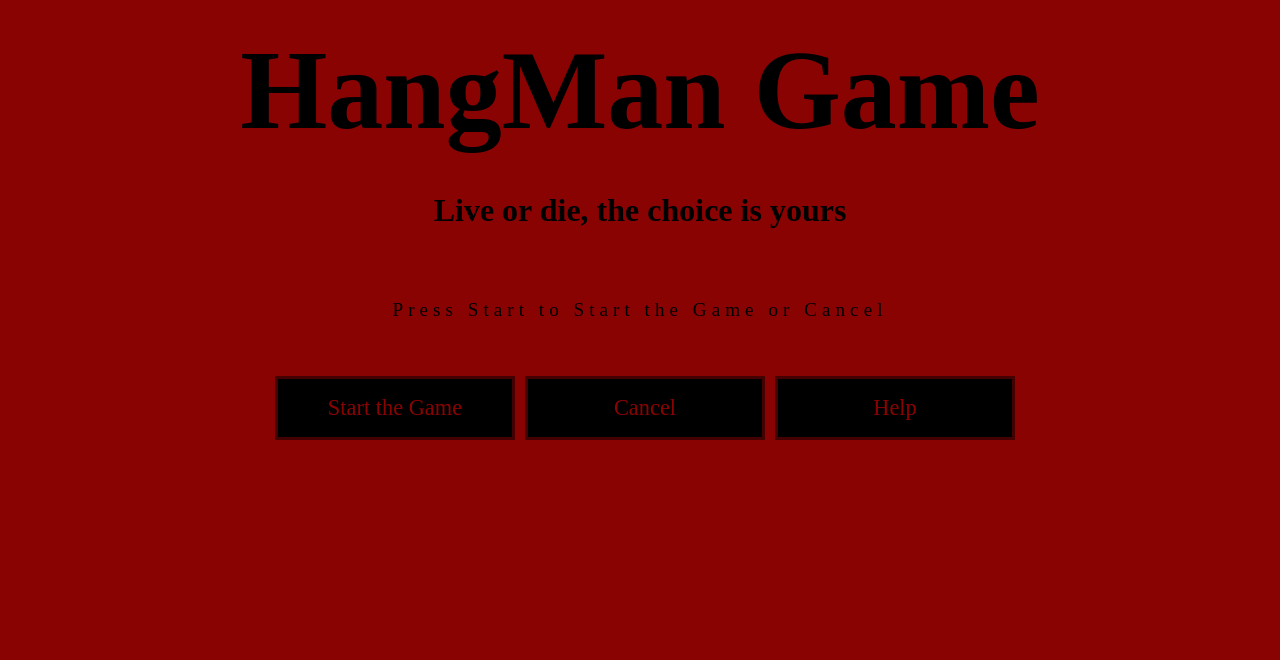
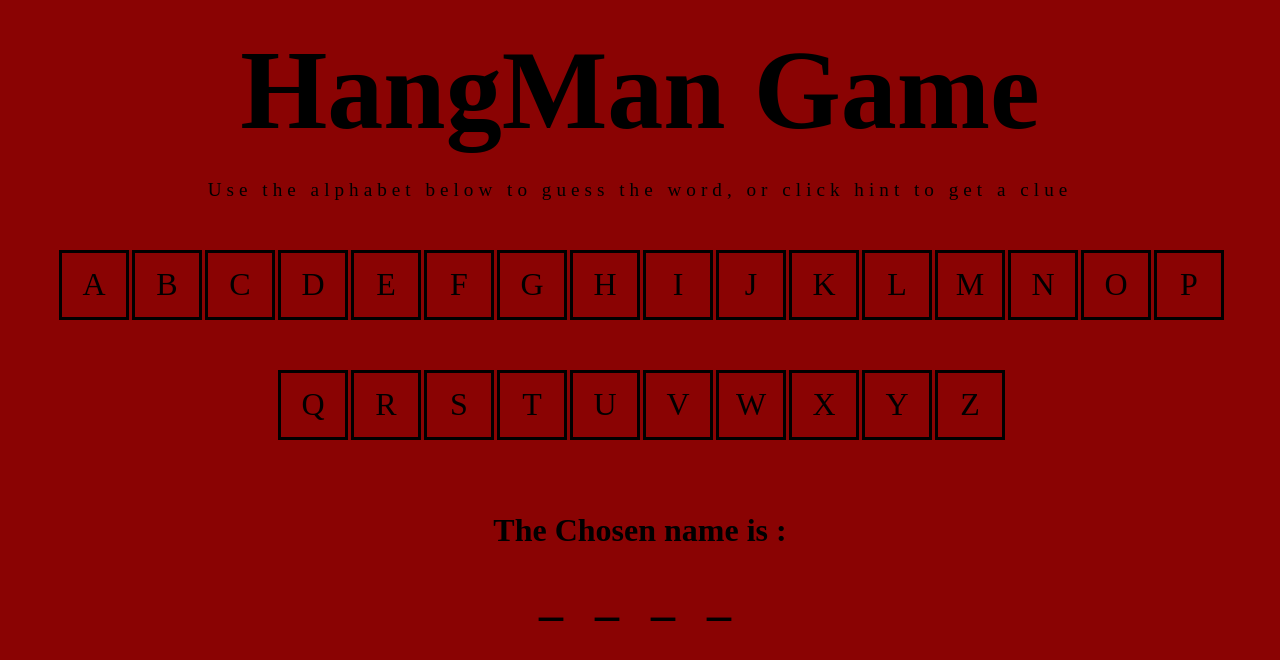
Before and after one commit to Ali-A-Koye/hangman_react_js, a React (Create React App) app in the folder hangman/: page / in a window 1280 px wide. Shown: the top 660 px of the page. Built offline with nearby package versions, Linux system fonts and the light colour scheme; a web font is replaced by a local one.

Commit message:
Now Dynamic Word Lettering Works , fills the underscored as it finds the letter

```diff
--- a/hangman/src/App.css
+++ b/hangman/src/App.css
@@ -92,3 +92,10 @@ p{
   color:white;
 
 }
+
+
+#underscored{
+  line-height:2vh;
+  font-size: 3rem;
+  letter-spacing: 10px;
+}
--- a/hangman/src/App.js
+++ b/hangman/src/App.js
@@ -7,7 +7,7 @@ import './App.css';
 
 
 function App() {
-  const [isStarted, setIsStarted] = useState(false);
+  const [isStarted, setIsStarted] = useState(true);
 
   function changeState() {
     setIsStarted(true);
--- a/hangman/src/components/game.jsx
+++ b/hangman/src/components/game.jsx
@@ -1,19 +1,13 @@
 import React from 'react';
 import Letters from './letters';
-import axios from 'axios'
 
-const getName = async () => {
-    let word = axios.get("https://random-word-api.herokuapp.com/word?number=1");
-
-    return word[0];
-}
 function game() {
     return (
         <div>
             <h1>HangMan Game</h1>
             <p>Use the alphabet below to guess the word, or click hint to get a clue</p>
 
-            <Letters selectedWord={getName()} />
+            <Letters />
         </div>
     );
 }
--- a/hangman/src/components/letters.jsx
+++ b/hangman/src/components/letters.jsx
@@ -1,22 +1,46 @@
-import React from 'react';
+import React, { useState } from 'react';
+import UnderScored from './underScoredLetters';
+//import axios from 'axios'
 
 
+// const nameGenerator = async () => {
+//     let name = await axios.get('https://random-word-api.herokuapp.com/word?number=1');
+//     name = name.data[0];
+//     return name;
+// }
 
-function letters() {
+function Letters(props) {
     const letters = []
+    const [pickedName, setPickedName] = useState("ALIA");
+    const HiddenName = (pickedName.split("").map(el => "_").join(""));
+    const [NameGenerated, SetNameGenerated] = useState(HiddenName);
 
     for (let i = 'a'.charCodeAt(0); i <= 'z'.charCodeAt(0); i++) {
         letters.push(String.fromCharCode(i));
     }
+
+    const clickedLetter = (e, v) => {
+        if (pickedName.includes(v)) {
+            let index = pickedName.indexOf(v);
+            setPickedName(pickedName.replace(v, 0));
+            let newString = NameGenerated.split("");
+            newString[index] = pickedName[index];
+            SetNameGenerated(newString.join(""))
+        } else {
+            alert("error");
+        }
+
+    }
     return (
         <div>
             {letters.map((value, index) => {
-                return <button class="letters">{value.toUpperCase()}</button>
+                return <button key={index}
+                    onClick={((e) => clickedLetter(e, value.toUpperCase()))} class="letters">{value.toUpperCase()}</button>
             })}
-
+            <UnderScored name={NameGenerated}></UnderScored>
 
         </div>
     );
 }
 
-export default letters;
+export default Letters;
--- /dev/null
+++ b/hangman/src/components/underScoredLetters.jsx
@@ -0,0 +1,16 @@
+import React from 'react';
+
+
+
+function underScored(props) {
+    return (
+        <div>
+            <h2>The Chosen name is : </h2>
+
+            <h2 id="underscored"> {props.name.split("").map(val => `${val} `)} </h2>
+
+        </div>
+    );
+}
+
+export default underScored;
```
